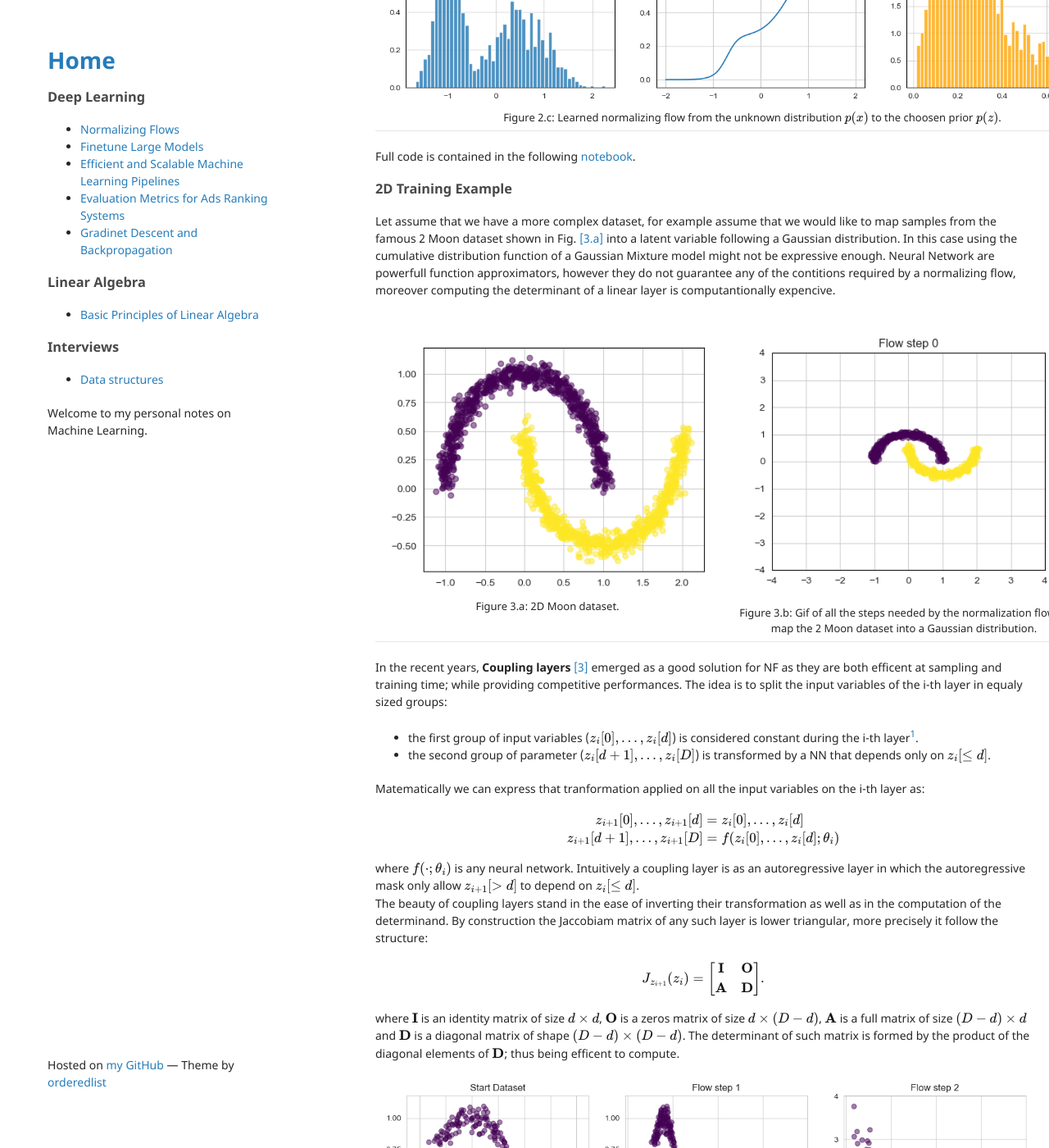
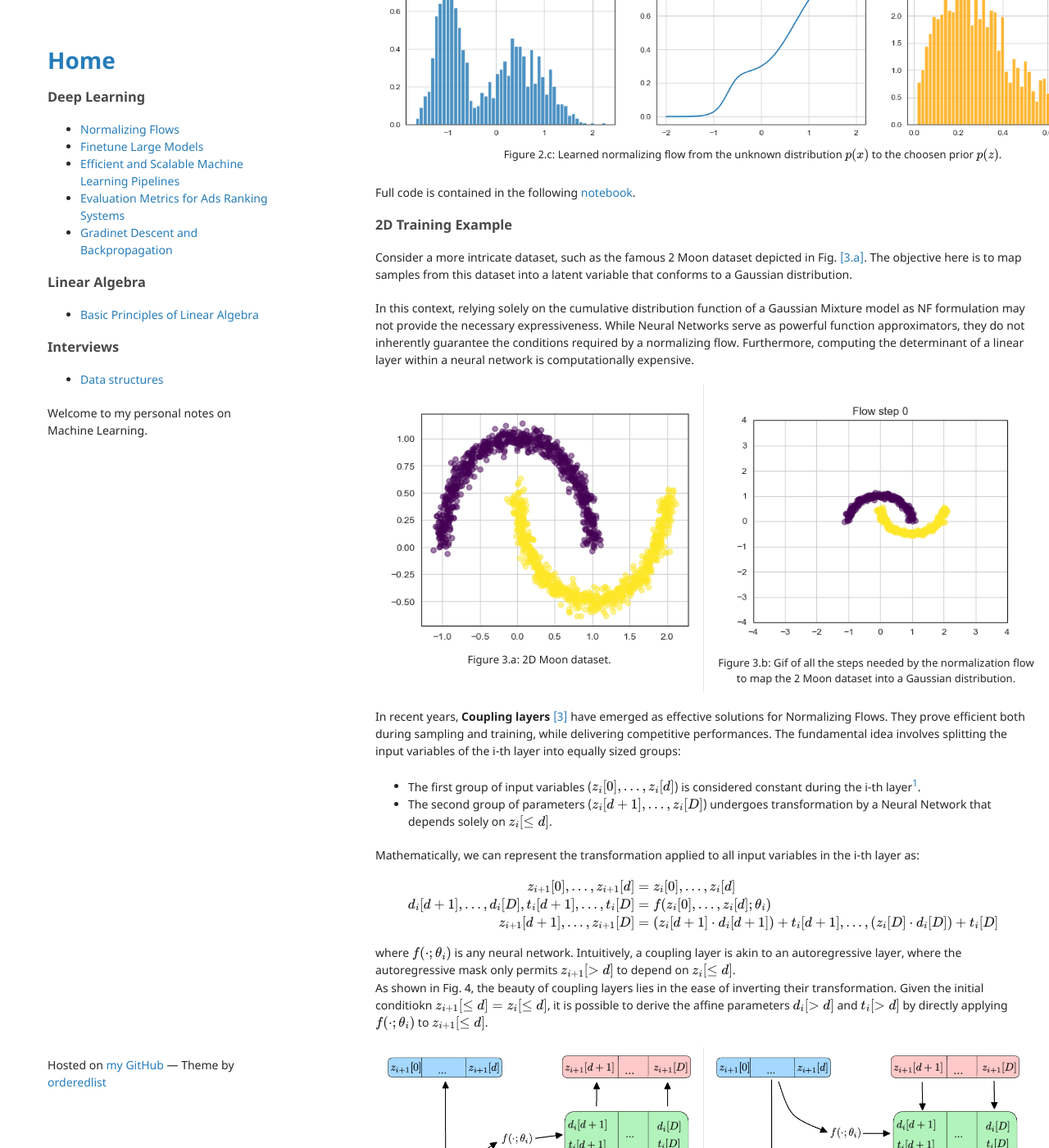
Before and after one commit to andompesta/andompesta.github.io, a Jekyll site: the page built from _posts/2023-11-17-normalizing-flows.md, in a window 1280 px wide and 1400 px high, scrolled down 5933 px. Shown: the whole window at 82% size. Built offline with Jekyll 4.4.1, drawn with Linux system fonts in a browser that asks for light colours; some of the changed text lies outside the part shown.

Commit message:
finish normalizing flow training 2d

````diff
--- a/_posts/2023-11-17-normalizing-flows.md
+++ b/_posts/2023-11-17-normalizing-flows.md
@@ -205,29 +205,29 @@
 
 <div id="fig:1d_dataset">
     <table>
-    <tr>
-        <td style="text-align: center">
-            <figure style="margin: 0px;">
+    <tr style="border-bottom: 1px solid #e5e5e5;">
+        <td style="border-right: 1px solid #e5e5e5;">
+            <figure>
             <img src="{{site.baseurl}}/assets/img/norm_flow/1d/dataset.png" style="max-width: 380px">
             <figcaption style="font-size:small;">
                 Figure 2.a: Training dataset build by sampling 750 elements from two distinct gaussian distributions.
             </figcaption>
             </figure>
         </td>
-        <td style="text-align: center">
-            <figure style="margin: 0px;">
+        <td>
+            <figure>
             <img src="{{site.baseurl}}/assets/img/norm_flow/1d/fit-model.png" style="max-width: 500px">
-            <figcaption style="font-size:small;">
+            <figcaption>
                 Figure 2.b: A normalizing flow fitted to the given dataset to learn $p(x)$. The normalizing flow is composed by a beta distributon as a prior and as a gaussian mixture model with 4 different component as a flow.
             </figcaption>
             </figure>
         </td>
     </tr>
     <tr>
-        <td colspan="2" style="text-align: center">
-            <figure style="margin: 0px;">
+        <td colspan="2">
+            <figure>
             <img src="{{site.baseurl}}/assets/img/norm_flow/1d/learned-transformation.png">
-            <figcaption style="font-size:small;">
+            <figcaption>
                 Figure 2.c: Learned normalizing flow from the unknown distribution $p(x)$ to the choosen prior $p(z)$.
             </figcaption>
             </figure>
@@ -241,25 +241,25 @@
 
 ### 2D Training Example
 
-Let assume that we have a more complex dataset, for example assume that we would like to map samples from the famous 2 Moon dataset shown in Fig. [[3.a]](#fig:2d_dataset) into a latent variable following a Gaussian distribution.
-In this case using the cumulative distribution function of a Gaussian Mixture model might not be expressive enough.
-Neural Network are powerfull function approximators, however they do not guarantee any of the contitions required by a normalizing flow, moreover computing the determinant of a linear layer is computantionally expencive.
+Consider a more intricate dataset, such as the famous 2 Moon dataset depicted in Fig. [[3.a]](#fig:2d_dataset). The objective here is to map samples from this dataset into a latent variable that conforms to a Gaussian distribution.
+
+In this context, relying solely on the cumulative distribution function of a Gaussian Mixture model as NF formulation may not provide the necessary expressiveness. While Neural Networks serve as powerful function approximators, they do not inherently guarantee the conditions required by a normalizing flow. Furthermore, computing the determinant of a linear layer within a neural network is computationally expensive.
 
 <div id="fig:2d_dataset">
     <table>
     <tr>
-        <td style="text-align: center">
-            <figure style="margin: 0px;">
-            <img src="{{site.baseurl}}/assets/img/norm_flow/2d/dataset.png" style="max-width: 400px">
-            <figcaption style="font-size:small;">
+        <td style="border-right: 1px solid #e5e5e5;">
+            <figure>
+            <img src="{{site.baseurl}}/assets/img/norm_flow/2d/dataset.png" style="max-width: 380px">
+            <figcaption>
                 Figure 3.a: 2D Moon dataset.
             </figcaption>
             </figure>
         </td>
-        <td style="text-align: center">
-            <figure style="margin: 0px;">
-            <img src="{{site.baseurl}}/assets/img/norm_flow/2d/2d_moon_flow.gif" style="max-width: 430px">
-            <figcaption style="font-size:small;">
+        <td>
+            <figure>
+            <img src="{{site.baseurl}}/assets/img/norm_flow/2d/2d_moon_flow.gif" style="max-width: 400px">
+            <figcaption>
                 Figure 3.b: Gif of all the steps needed by the normalization flow to map the 2 Moon dataset into a Gaussian distribution.
             </figcaption>
             </figure>
@@ -269,24 +269,48 @@
 </div>
 
 
-In the recent years, **Coupling layers** [[3]](#ref:density-estimation) emerged as a good solution for NF as they are both efficent at sampling and training time; while providing competitive performances.
-The idea is to split the input variables of the i-th layer in equaly sized groups:
-- the first group of input variables ($z_i[0], ..., z_i[d]$) is considered constant during the i-th layer[^1].
-- the second group of parameter ($z_{i}[d+1], ..., z_{i}[D]$) is transformed by a NN that depends only on $z_{i}[\leq d]$.
+In recent years, **Coupling layers** [[3]](#ref:density-estimation) have emerged as effective solutions for Normalizing Flows. They prove efficient both during sampling and training, while delivering competitive performances. The fundamental idea involves splitting the input variables of the i-th layer into equally sized groups:
 
+- The first group of input variables ($z_i[0], ..., z_i[d]$) is considered constant during the i-th layer[^1].
+- The second group of parameters ($z_{i}[d+1], ..., z_{i}[D]$) undergoes transformation by a Neural Network that depends solely on $z_{i}[\leq d]$.
 
-Matematically we can express that tranformation applied on all the input variables on the i-th layer as:
+Mathematically, we can represent the transformation applied to all input variables in the i-th layer as:
 
 $$
 \begin{align*}
     z_{i+1}[0], ..., z_{i+1}[d] & = z_{i}[0], ..., z_{i}[d] \\
-    z_{i+1}[d+1], ..., z_{i+1}[D] & = f(z_{i}[0], ..., z_{i}[d]; \theta_{i})
+    d_{i}[d+1], ..., d_{i}[D], t_{i}[d+1], ..., t_{i}[D] & = f(z_{i}[0], ..., z_{i}[d]; \theta_{i}) \\
+    z_{i+1}[d+1], ..., z_{i+1}[D] & = (z_{i}[d+1] \cdot d_{i}[d+1]) + t_{i}[d+1], ..., (z_{i}[D] \cdot d_{i}[D]) + t_{i}[D]
 \end{align*}
 $$
 
-where $f(\cdot; \theta_i)$ is any neural network. Intuitively a coupling layer is as an autoregressive layer in which the autoregressive mask only allow $z_{i+1}[>d]$ to depend on $z_{i}[\leq d]$.
-The beauty of coupling layers stand in the ease of inverting their transformation as well as in the computation of the determinand.
-By construction the Jaccobiam matrix of any such layer is lower triangular, more precisely it follow the structure:
+where $f(\cdot; \theta_i)$ is any neural network. Intuitively, a coupling layer is akin to an autoregressive layer, where the autoregressive mask only permits $z_{i+1}[>d]$ to depend on $z_{i}[\leq d]$.
+As shown in Fig. 4, the beauty of coupling layers lies in the ease of inverting their transformation. Given the initial conditiokn $z_{i+1}[\leq d] = z_{i}[\leq d]$, it is possible to derive the affine parameters $d_{i}[> d]$ and $t_{i}[> d]$ by directly applying $f(\cdot; \theta_i)$ to $z_{i+1}[\leq d]$.
+
+<div id="fig:2d_dataset">
+    <table>
+    <tr>
+        <td style="border-right: 1px solid #e5e5e5;">
+            <figure>
+            <img src="{{site.baseurl}}/assets/img/norm_flow/coupling_layer-forward.png" style="max-width: 380px">
+            <figcaption>
+                Figure 4.a: Forward pass.
+            </figcaption>
+            </figure>
+        </td>
+        <td>
+            <figure>
+            <img src="{{site.baseurl}}/assets/img/norm_flow/coupling_layer-backward.png" style="max-width: 380px">
+            <figcaption>
+                Figure 4.b: Backward pass.
+            </figcaption>
+            </figure>
+        </td>
+    </tr>
+    </table>
+</div>
+
+By construction, the Jacobian matrix of any such layer is lower triangular, following the structure:
 
 $$
 J_{z_{i+1}}(z_{i}) = \begin{bmatrix}
@@ -295,18 +319,63 @@
 \end{bmatrix}.
 $$
 
-where $\mathbf{I}$ is an identity matrix of size $d \times d$, $\mathbf{O}$ is a zeros matrix of size $d \times (D-d)$, $\mathbf{A}$ is a full matrix of size $(D-d) \times d$ and $\mathbf{D}$ is a diagonal matrix of shape $(D-d) \times (D-d)$.
-The determinant of such matrix is formed by the product of the diagonal elements of $\mathbf{D}$; thus being efficent to compute.
+Here, $\mathbf{I}$ is an identity matrix of size $d \times d$, $\mathbf{O}$ is a zeros matrix of size $d \times (D-d)$, $\mathbf{A}$ is a full matrix of size $(D-d) \times d$ and $\mathbf{D}$ is a diagonal matrix of shape $(D-d) \times (D-d)$.
+The determinant of such a matrix is formed by the product of the diagonal elements of $\mathbf{D}$, making it efficient to compute.
 
+Fig. [5](#ref:2d_normalizing_flow) illustrates the dynamics of a NF trained on a 2 Moon dataset. Note how the final latent space (step 4) conforms to a Gaussian distribution.
 
 <div id="fig:2d_normalizing_flow" style="text-align: center; align: center;">
-    <figure style="margin: 0px;">
+    <figure>
     <img src="{{site.baseurl}}/assets/img/norm_flow/2d/training-process.png">
-    <figcaption style="font-size:small;">
-        Figure 4: Normalizing flow from a 2 moon dataset to the guassian prior visualized step by step. Bottom right picture shows the distribution of the final latent variable extracted by the flow, demonstrating that it is clrearly Gaussian.
+    <figcaption>
+        Figure 5: Normalizing flow from a 2 moon dataset to the guassian prior visualized step by step. Bottom right picture shows the distribution of the final latent variable extracted by the flow, demonstrating that it is clrearly Gaussian.
     </figcaption>
     </figure>
 </div>
+
+
+Finally, a simple implementation of a coupling layer in pytorch is proviceded as follow:
+
+```python
+class CouplingFlow(nn.Module):
+    def __init__(
+        self,
+        dim: int,
+        hidden_dim: int,
+        mask: Tensor,
+    ) -> None:
+        super().__init__()
+        assert dim % 2 == 0, "dim must be even"
+        assert dim == mask.size(-1), "mask dimension must equal dim"
+
+        self.dim = dim
+        self.hidden_dim = hidden_dim
+        self.register_buffer("mask", mask)
+
+        self.net = nn.Sequential(
+            nn.Linear(dim, hidden_dim),
+            nn.LeakyReLU(),
+            nn.Linear(hidden_dim, dim),
+        )
+
+    def forward(self, x: Tensor) -> Tensor:
+        x_masked = x * self.mask
+        output = self.net(x_masked)
+        log_d, t = output.chunk(2, dim=-1)
+        z = x_masked + ((1 - self.mask) * (x * torch.exp(log_d) + t))
+        return z
+
+    def log_abs_det_jacobian(
+        self,
+        x: Tensor,
+        z: Tensor,
+    ) -> Tensor:
+        x_masked = x * self.mask
+        log_d, t = self.net(x_masked).chunk(2, dim=-1)
+        return log_d.sum(dim=-1)
+```
+
+
 
 # Credits
 
--- a/_sass/jekyll-theme-minimal.scss
+++ b/_sass/jekyll-theme-minimal.scss
@@ -86,9 +86,8 @@
 }
 
 th, td {
-  text-align:left;
   padding:5px 10px;
-  border-bottom:1px solid #e5e5e5;
+  text-align: center;
 }
 
 dt {
@@ -279,3 +278,12 @@
 .MathJax{
   color: #111;
 }
+
+figure {
+    margin: 0;
+}
+
+figcaption {
+    font-size: small;
+    text-align: center;
+}
````
Also changed, not shown: other parts of _posts/2023-11-17-normalizing-flows.md (+1 -1 lines), _posts/2023-01-05-finetune.md (+2 -2 lines), assets/img/norm_flow/2d/2d_moon_flow.gif, assets/img/norm_flow/2d/training-process.png, assets/img/norm_flow/coupling_layer-backward.png (added), assets/img/norm_flow/coupling_layer-forward.png (added).
